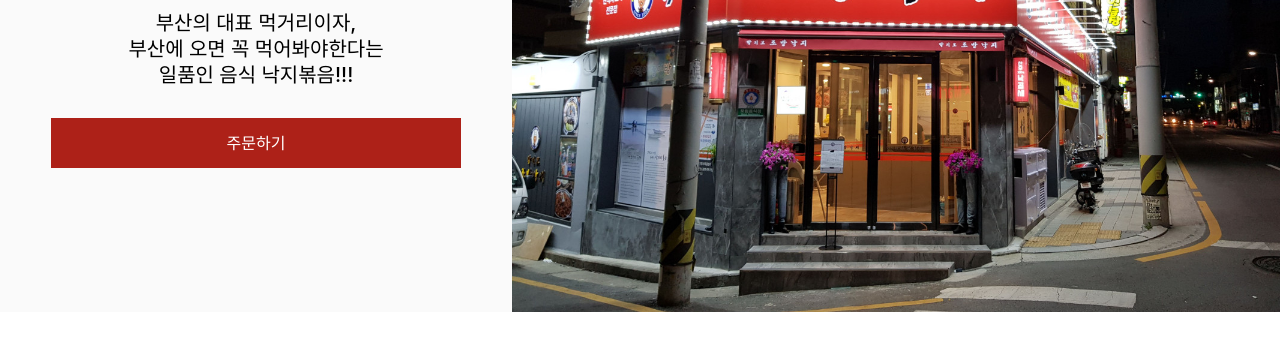
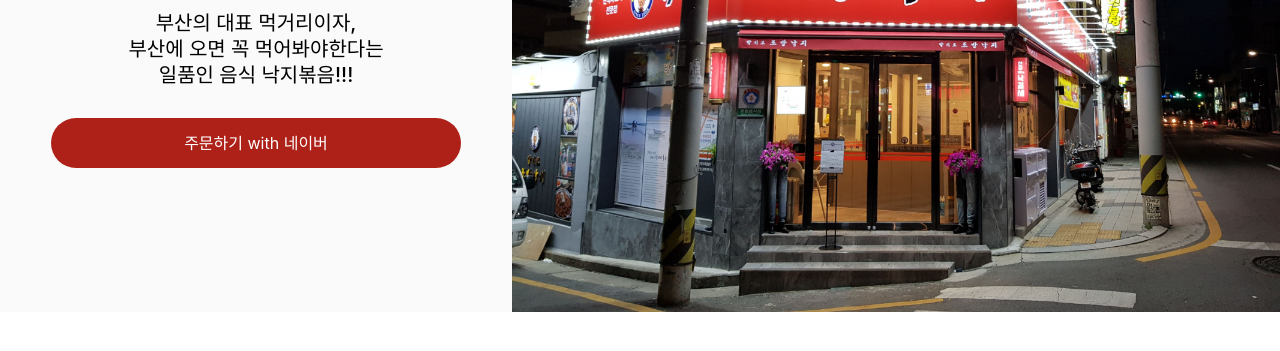
Before and after one commit to iDevBrandon/jobangnakji, a plain HTML site: page index.html in a window 1280 px wide. Shown: the part 341-692 px from the top of the page. Drawn offline with Linux system fonts and the light colour scheme.

Commit message:
mini update for hero

```diff
--- a/app/scss/components/_buttons.scss
+++ b/app/scss/components/_buttons.scss
@@ -9,4 +9,5 @@
   justify-content: center;
   align-items: center;
   font-weight: 400;
+  border-radius: 25px;
 }
--- a/app/scss/layout/_hero.scss
+++ b/app/scss/layout/_hero.scss
@@ -38,7 +38,7 @@
     p {
       margin-top: 3rem;
       width: 75%;
-       text-align: center;
+      text-align: center;
       font-weight: 500;
       font-size: 2rem;
     }
--- a/index.html
+++ b/index.html
@@ -42,7 +42,11 @@
             부산의 대표 먹거리이자, <br />부산에 오면 꼭 먹어봐야한다는
             <br />일품인 음식 낙지볶음!!!
           </p>
-          <a href="#" class="hero__button button">주문하기</a>
+          <a
+            href="https://m.smartstore.naver.com/jobangnakji"
+            class="hero__button button"
+            >주문하기 with 네이버</a
+          >
         </div>
       </div>
     </div>
```
Also changed, not shown: dist/css/main.css.
